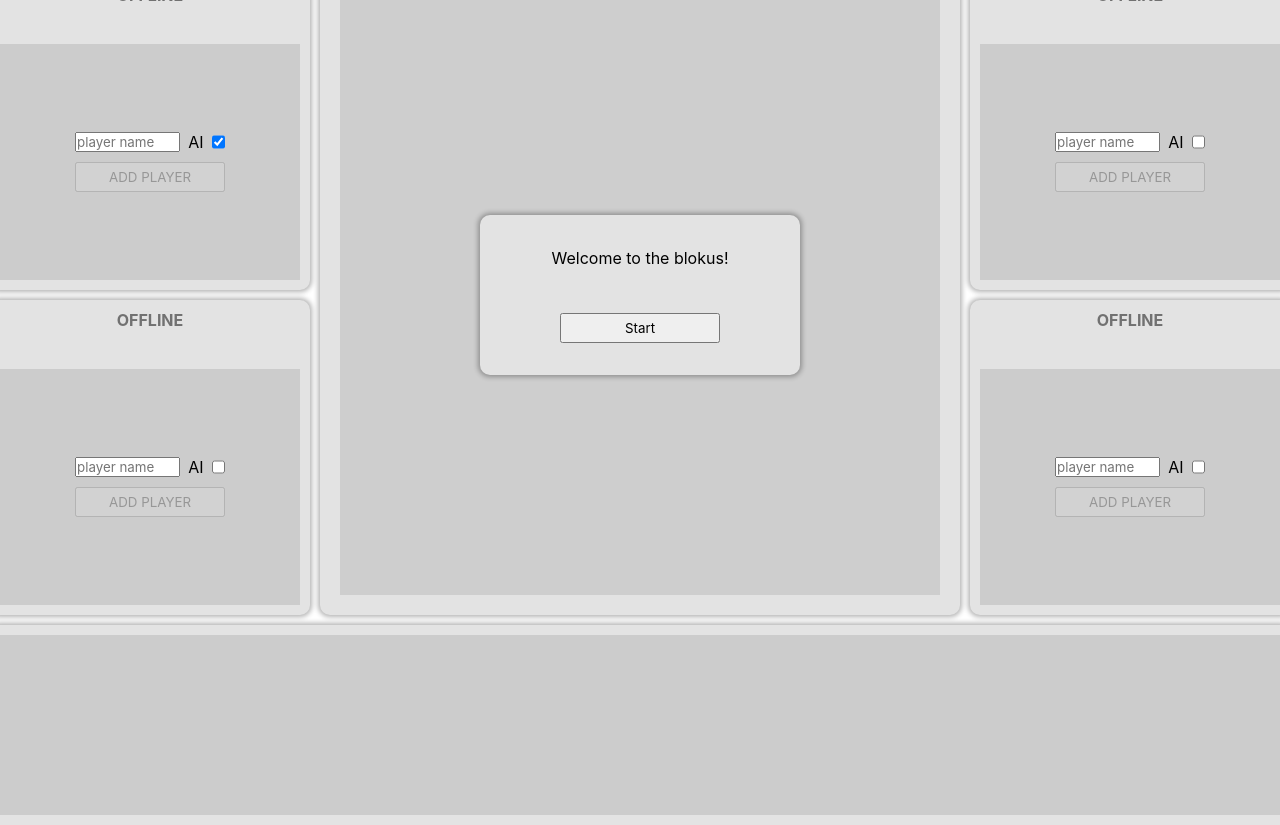
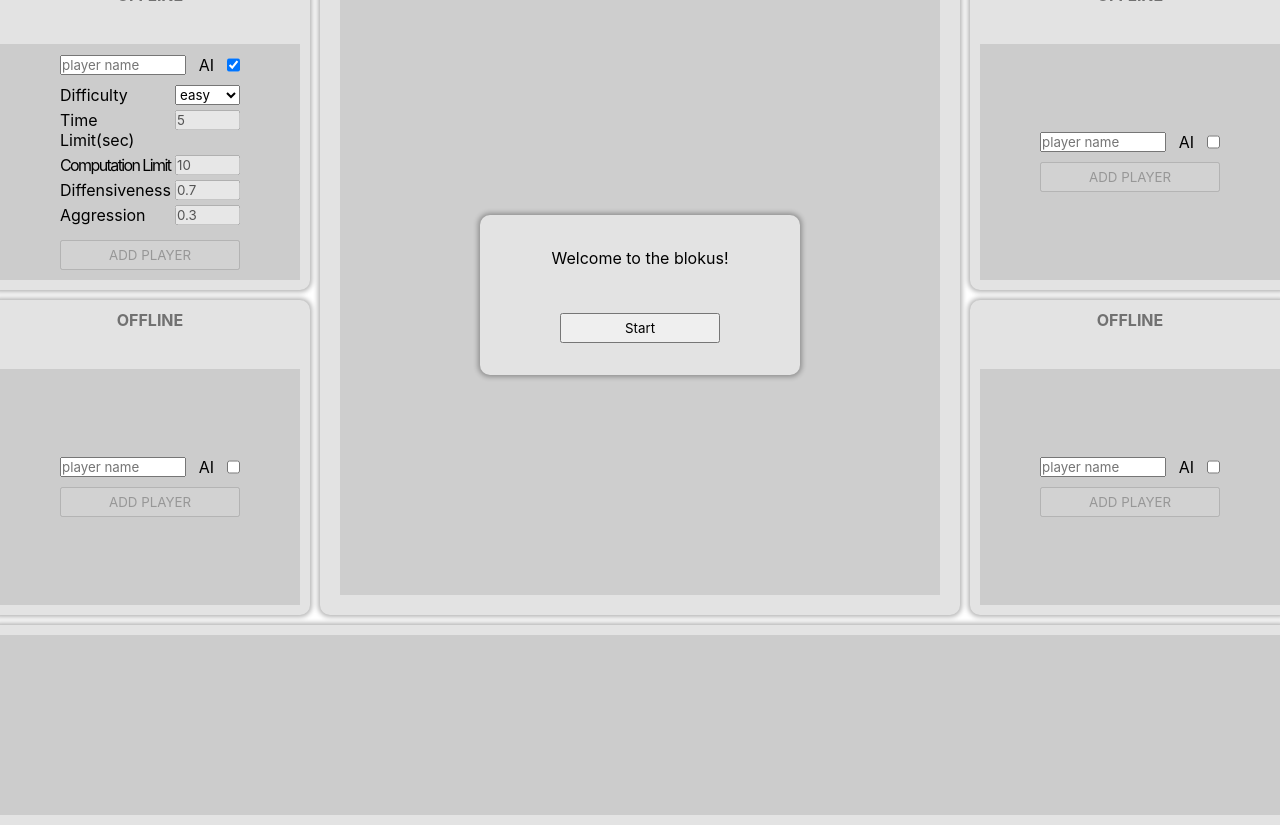
Before and after one commit to Phryxia/blokus, a Next.js app: page /play/single in a window 1280 px wide. Both pictures are taken after a click on the checkbox 218 px from the left and 142 px from the top of the page. Built offline with nearby package versions, Linux system fonts and the light colour scheme.

Commit message:
Implement AI editor

```diff
--- a/src/components/game/index.tsx
+++ b/src/components/game/index.tsx
@@ -8,7 +8,7 @@ import SimpleAlert from '@components/shared/simpleAlert'
 import { GamePhase, useGame } from '@context/game'
 import { useEffect, useState } from 'react'
 import GameResult from './result'
-import { useAi } from 'src/utils/ai'
+import {  useAi } from 'src/utils/ai'
 
 const cx = classnames.bind(styles)
 
@@ -19,7 +19,10 @@ export default function GameRoom() {
   const { players } = useRoom()
   const { createGame, gamePhase, currentPlayerId, gameState, updater } =
     useGame()
-  const runAi = useAi('advanced')
+  const runAi = useAi(
+    players[currentPlayerId]?.aiDifficulty,
+    players[currentPlayerId]?.aiOption
+  )
 
   function handleStartClick(): void {
     if (players.length < 2) {
--- a/src/components/game/playerStatus/playerEditor.tsx
+++ b/src/components/game/playerStatus/playerEditor.tsx
@@ -1,8 +1,9 @@
 import classnames from 'classnames/bind'
-import styles from '@styles/game.module.css'
-import { SyntheticEvent, useState } from 'react'
+import styles from '@styles/playerEditor.module.css'
+import { SyntheticEvent, useEffect, useState } from 'react'
 import { useRoom } from '@context/room'
 import { Player } from '@model/index'
+import { AiDifficulty, AI_PRESET } from '@utils/ai'
 
 const cx = classnames.bind(styles)
 
@@ -18,21 +19,86 @@ export default function PlayerEditor({
   const [name, setName] = useState<string>('')
   const [isAi, setIsAi] = useState<boolean>(false)
   const { addPlayer, removePlayer } = useRoom()
+  const [aiDifficulty, setAiDifficulty] = useState<AiDifficulty>(
+    AiDifficulty.EASY
+  )
+  const [timeLimit, setTimeLimit] = useState<number>(
+    AI_PRESET[aiDifficulty].timeLimit ?? 9999
+  )
+  const [computationLimit, setComputationLimit] = useState<number | undefined>(
+    AI_PRESET[aiDifficulty].computationLimit
+  )
+  const [defensiveness, setDefensiveness] = useState<number>(
+    AI_PRESET[aiDifficulty].defensiveness
+  )
+  const [aggression, setAggression] = useState<number>(
+    AI_PRESET[aiDifficulty].aggression
+  )
+
+  useEffect(() => {
+    if (aiDifficulty !== AiDifficulty.CUSTOM) {
+      const option = AI_PRESET[aiDifficulty]
+      setTimeLimit(option.timeLimit ?? 9999)
+      setComputationLimit(option.computationLimit ?? 9999)
+      setDefensiveness(option.defensiveness)
+      setAggression(option.aggression)
+    }
+  }, [aiDifficulty])
 
   function handleNameChange(event: SyntheticEvent<HTMLInputElement>): void {
     setName(event.currentTarget.value)
   }
 
   function handleConfirmClick(): void {
-    addPlayer(name, position, isAi)
+    addPlayer(
+      name,
+      position,
+      isAi ? aiDifficulty : undefined,
+      isAi
+        ? {
+            timeLimit,
+            computationLimit,
+            defensiveness,
+            aggression,
+          }
+        : undefined
+    )
   }
 
   function handleDeleteClick(): void {
     removePlayer(player)
   }
 
+  function handleAiDifficultyChange(
+    event: SyntheticEvent<HTMLSelectElement>
+  ): void {
+    setAiDifficulty(event.currentTarget.value as AiDifficulty)
+  }
+
+  function handleTimeLimitChange(
+    event: SyntheticEvent<HTMLInputElement>
+  ): void {
+    setTimeLimit(parseFloat(event.currentTarget.value))
+  }
+
+  function handleComputationLimitChange(
+    event: SyntheticEvent<HTMLInputElement>
+  ): void {
+    setComputationLimit(parseInt(event.currentTarget.value))
+  }
+
+  function handleDiffensivenssChange(
+    event: SyntheticEvent<HTMLInputElement>
+  ): void {
+    setDefensiveness(parseFloat(event.currentTarget.value))
+  }
+
+  function handleAggression(event: SyntheticEvent<HTMLInputElement>): void {
+    setAggression(parseFloat(event.currentTarget.value))
+  }
+
   return (
-    <div className={cx('player-creator-container')}>
+    <div className={cx('container')}>
       {player ? (
         <button onClick={handleDeleteClick}>DELETE PLAYER</button>
       ) : (
@@ -51,6 +117,74 @@ export default function PlayerEditor({
               onChange={() => setIsAi(!isAi)}
             />
           </div>
+
+          {/* AI */}
+          {isAi && (
+            <div className={cx('ai')}>
+              <div className={cx('ai-row')}>
+                <label htmlFor={`ai-difficulty-${position}`}>Difficulty</label>
+                <select
+                  id={`ai-difficulty-${position}`}
+                  defaultValue={AiDifficulty.EASY}
+                  onChange={handleAiDifficultyChange}
+                >
+                  {Object.keys(AiDifficulty).map((difficulty) => (
+                    <option value={AiDifficulty[difficulty]} key={difficulty}>
+                      {AiDifficulty[difficulty]}
+                    </option>
+                  ))}
+                </select>
+              </div>
+
+              {
+                <>
+                  <div className={cx('ai-row')}>
+                    <label>Time Limit(sec)</label>
+                    <input
+                      type="number"
+                      min={0}
+                      value={timeLimit}
+                      onChange={handleTimeLimitChange}
+                      disabled={aiDifficulty !== AiDifficulty.CUSTOM}
+                    />
+                  </div>
+                  <div className={cx('ai-row')}>
+                    <label style={{ letterSpacing: '-0.1rem' }}>
+                      Computation Limit
+                    </label>
+                    <input
+                      type="number"
+                      min={1}
+                      step={1}
+                      value={computationLimit}
+                      onChange={handleComputationLimitChange}
+                      disabled={aiDifficulty !== AiDifficulty.CUSTOM}
+                    />
+                  </div>
+                  <div className={cx('ai-row')}>
+                    <label>Diffensiveness</label>
+                    <input
+                      type="number"
+                      min={0}
+                      value={defensiveness}
+                      onChange={handleDiffensivenssChange}
+                      disabled={aiDifficulty !== AiDifficulty.CUSTOM}
+                    />
+                  </div>
+                  <div className={cx('ai-row')}>
+                    <label>Aggression </label>
+                    <input
+                      type="number"
+                      min={0}
+                      value={aggression}
+                      onChange={handleAggression}
+                      disabled={aiDifficulty !== AiDifficulty.CUSTOM}
+                    />
+                  </div>
+                </>
+              }
+            </div>
+          )}
           <button disabled={!name} onClick={handleConfirmClick}>
             ADD PLAYER
           </button>
--- a/src/model/index.ts
+++ b/src/model/index.ts
@@ -1,3 +1,5 @@
+import { AiDifficulty, AiOption } from '@utils/ai'
+
 export interface Coordinate {
   x: number
   y: number
@@ -37,6 +39,8 @@ export interface Player {
   name: string
   isAi?: boolean
   position: number // left up: 0, left down: 1, right up: 2, right down: 3
+  aiDifficulty?: AiDifficulty
+  aiOption?: AiOption
 }
 
 export interface GameState {
--- a/src/styles/game.module.css
+++ b/src/styles/game.module.css
@@ -57,35 +57,6 @@
   color: rgba(0, 0, 0, 0.5);
   width: 100%;
   margin-bottom: 10px;
-}
-
-/* Player Creator */
-.player-creator-container {
-  flex-basis: 80%;
-  display: flex;
-  flex-direction: column;
-  justify-content: center;
-  background: rgba(0, 0, 0, 0.1);
-  padding: 25%;
-}
-
-.player-creator-container .inputs {
-  display: flex;
-  justify-content: space-between;
-  margin-bottom: 10px;
-  vertical-align: middle;
-}
-
-.player-creator-container input {
-  height: 100%;
-}
-
-.player-creator-container input[type='text'] {
-  width: 70%;
-}
-
-.player-creator-container button {
-  height: 30px;
 }
 
 /* Game Result */
--- /dev/null
+++ b/src/styles/playerEditor.module.css
@@ -0,0 +1,47 @@
+.container {
+  flex-basis: 80%;
+  display: flex;
+  flex-direction: column;
+  justify-content: center;
+  background: rgba(0, 0, 0, 0.1);
+  padding: 0 20%;
+}
+
+.container .inputs {
+  display: flex;
+  justify-content: space-between;
+  vertical-align: middle;
+  margin-bottom: 10px;
+}
+
+.container input {
+  height: 100%;
+}
+
+.container input[type='text'] {
+  width: 70%;
+}
+
+.container button {
+  height: 30px;
+}
+
+.ai {
+  margin-bottom: 10px;
+}
+
+.ai-row {
+  width: 100%;
+  display: flex;
+  justify-content: stretch;
+  margin-bottom: 5px;
+}
+
+.ai-row input,
+.ai-row select {
+  width: 65px;
+}
+
+.ai-row label {
+  flex: 1;
+}
--- a/src/utils/ai/index.ts
+++ b/src/utils/ai/index.ts
@@ -1,10 +1,52 @@
 import { useGame } from '@context/game'
-import { getRandomElements, randomInt } from '../'
+import { getRandomElements, shuffle } from '../'
 
-const COMPUTATION_LIMIT = 30
-const stupidity = 2
-const aggression = 1
-const defensive = 4
+export enum AiDifficulty {
+  STUPID = 'stupid',
+  EASY = 'easy',
+  HARD = 'hard',
+  GURU = 'guru', // danger: very slow
+  CUSTOM = 'custom',
+}
+
+export interface AiOption {
+  timeLimit: number // in second
+  computationLimit?: number
+  aggression: number // usually 0 ~ 1
+  defensiveness: number // usually 0 ~ 1
+}
+
+export const AI_PRESET: Record<AiDifficulty, AiOption> = {
+  [AiDifficulty.STUPID]: {
+    timeLimit: 1,
+    computationLimit: 1,
+    aggression: 0.5,
+    defensiveness: 0.5,
+  },
+  [AiDifficulty.EASY]: {
+    timeLimit: 5,
+    computationLimit: 10,
+    aggression: 0.3,
+    defensiveness: 0.7,
+  },
+  [AiDifficulty.HARD]: {
+    timeLimit: 10,
+    computationLimit: 40,
+    aggression: 0.7,
+    defensiveness: 0.6,
+  },
+  [AiDifficulty.GURU]: {
+    timeLimit: 30,
+    aggression: 0.5,
+    defensiveness: 0.5,
+  },
+  [AiDifficulty.CUSTOM]: {
+    // These values are not used
+    timeLimit: 0,
+    aggression: 0,
+    defensiveness: 0,
+  },
+}
 
 /**
  * This ai is very simple. They are not stateful.
@@ -14,7 +56,11 @@ const defensive = 4
  * @param difficulty
  * @returns
  */
-export function useAi(difficulty: 'stupid' | 'advanced') {
+export function useAi(difficulty?: AiDifficulty, customOption?: AiOption) {
+  const option =
+    difficulty === AiDifficulty.CUSTOM
+      ? customOption
+      : AI_PRESET[difficulty] ?? AI_PRESET[AiDifficulty.STUPID]
   const { currentPlayerId, fullFeasiblePlacements, place, gameWorld } =
     useGame()
 
@@ -22,31 +68,29 @@ export function useAi(difficulty: 'stupid' | 'advanced') {
 
   if (!gameWorld || myFeasiblePlacements.length === 0) return () => {}
 
-  if (difficulty === 'stupid') {
   return () => {
     setTimeout(() => {
-        const maxSize = myFeasiblePlacements.reduce(
-          (max, placement) => Math.max(max, placement.mino.shapes.length),
-          0
-        )
-        const filteredPlacements = myFeasiblePlacements.filter(
-          (placement) => placement.mino.shapes.length === maxSize
-        )
-        const selectedPlacement =
-          filteredPlacements[randomInt(0, filteredPlacements.length - 1)]
-        place(currentPlayerId, selectedPlacement)
-      }, 1)
-    }
-  } else {
-    return () => {
-      setTimeout(() => {
-        const filteredPlacements = getRandomElements(
-          myFeasiblePlacements,
-          COMPUTATION_LIMIT
-        )
+      const filteredPlacements = option.computationLimit
+        ? getRandomElements(myFeasiblePlacements, option.computationLimit)
+        : shuffle(myFeasiblePlacements)
+      const startTime = new Date()
+
       const selectedPlacement = filteredPlacements
         .map((placement, index) => {
+          if (
+            option.timeLimit &&
+            option.timeLimit <
+              (new Date().getTime() - startTime.getTime()) / 1000
+          ) {
+            console.log('TL')
+            return {
+              placement,
+              score: -99999,
+            }
+          }
+
           console.log(`${index + 1}/${filteredPlacements.length}`)
+
           let myPossibility = 0
           let othersPossibility = 0
           const newWorld = gameWorld.fork()
@@ -64,9 +108,9 @@ export function useAi(difficulty: 'stupid' | 'advanced') {
           return {
             placement,
             score:
-                defensive * myPossibility -
-                aggression * othersPossibility +
-                Math.random() * stupidity,
+              option.defensiveness * myPossibility -
+              (option.aggression * othersPossibility) /
+                (gameWorld.getGameState().players.length - 1),
           }
         })
         .sort(
@@ -77,4 +121,3 @@ export function useAi(difficulty: 'stupid' | 'advanced') {
     }, 1)
   }
 }
-}
```
Also changed, not shown: src/context/room.tsx (+21 -4 lines). Lines whose indentation alone changed are shown as unchanged.
